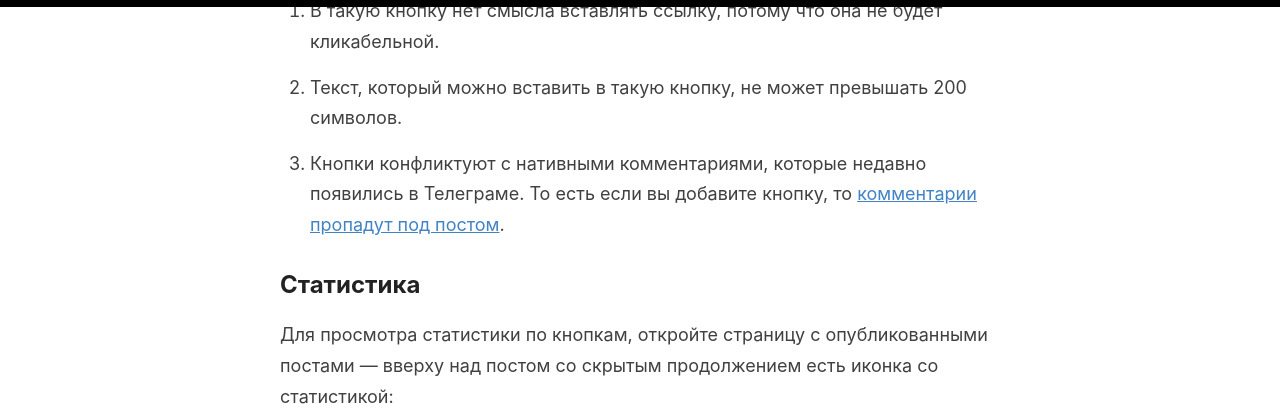
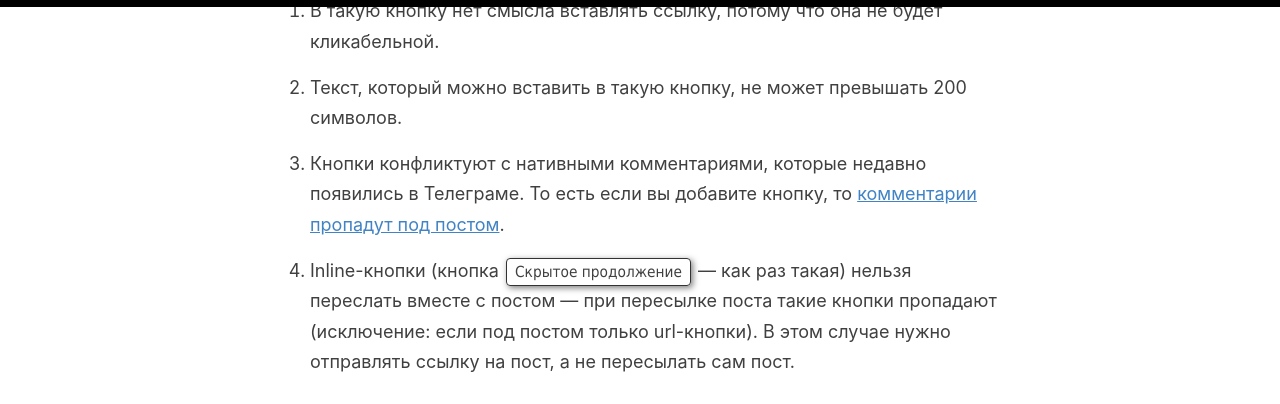
Before and after one commit to Telepost-me/telepost-me.github.io, a Jekyll site: the page built from _posts/2021-01-07-hidden-text.md, in a window 1280 px wide and 900 px high, scrolled down 2914 px, cut to the strip 0-404 px from the top of the window. Built offline with Jekyll 4.4.1, drawn with Linux system fonts in a browser that asks for light colours.

Commit message:
Добавил про ограничение пересылки поста с inline-кнопками

```diff
--- a/_posts/2021-01-07-hidden-text.md
+++ b/_posts/2021-01-07-hidden-text.md
@@ -46,6 +46,8 @@ source:
 
 3. Кнопки конфликтуют с нативными комментариями, которые недавно появились в Телеграме. То есть если вы добавите кнопку, то [комментарии пропадут под постом](2021-01-01-telegram-comments.md).
 
+4. Inline-кнопки (кнопка <kbd>Скрытое продолжение</kbd> — как раз такая) нельзя переслать вместе с постом — при пересылке поста такие кнопки пропадают (исключение: если под постом только url-кнопки). В этом случае нужно отправлять ссылку на пост, а не пересылать сам пост.
+
 ## Статистика
 
 Для просмотра статистики по кнопкам, откройте страницу с опубликованными постами — вверху над постом со скрытым продолжением есть иконка со статистикой:
```
